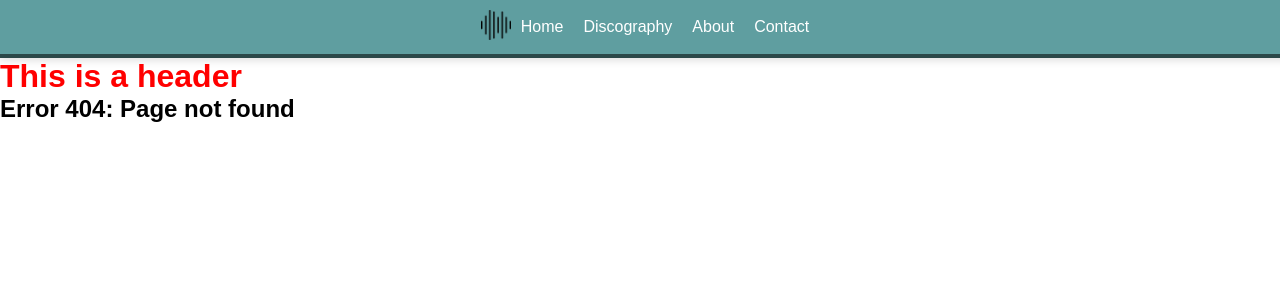
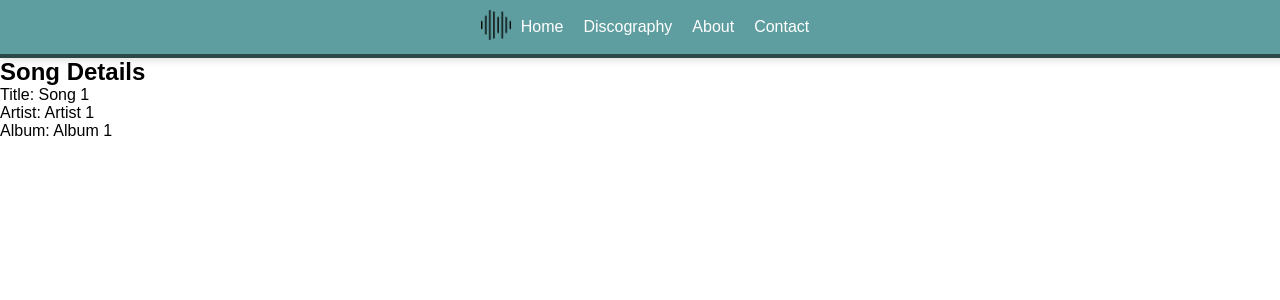
Before and after one commit to SB-YG/gymnasiearbete, a React (Create React App) app: page /song/1 in a window 1280 px wide. Before the commit this address had no page. Shown: the top 300 px of the page. Built offline with nearby package versions, Linux system fonts and the light colour scheme.

Commit message:
added a song page, changes content depending on url paratmeter, used to display differend song data.

```diff
--- a/src/App.css
+++ b/src/App.css
@@ -18,6 +18,7 @@ body {
 
 h1 {
   color: red;
+  text-align: center;
 }
 
 .navbar {
--- a/src/App.js
+++ b/src/App.js
@@ -8,6 +8,7 @@ import Discography from "./pages/Discography";
 import About from "./pages/About";
 import Contact from "./pages/Contact";
 import NoPage from "./pages/NoPage";
+import SongDetails from "./pages/Song";
 
 const App = () => {
   return (
@@ -22,6 +23,8 @@ const App = () => {
           <Route path="/discography" element={<Discography />} />
           <Route path="/about" element={<About />} />
           <Route path="/contact" element={<Contact />} />
+          <Route path="/song" element={<SongDetails />} />
+          <Route path="/song/:id" element={<SongDetails />} />
           <Route path="*" element={<NoPage />} />
         </Routes>
       </BrowserRouter>
--- a/src/pages/Home.js
+++ b/src/pages/Home.js
@@ -5,6 +5,9 @@ export default function Home() {
     <>
       <Header />
       <h2>Home Page</h2>
+      <>
+        <p>Hi there!</p>
+      </>
     </>
   );
 }
--- /dev/null
+++ b/src/pages/Song.js
@@ -0,0 +1,31 @@
+import React from "react";
+import { useParams } from "react-router-dom";
+
+const SongDetails = () => {
+  const { id } = useParams();
+
+  const songData = {
+    1: { title: "Song 1", artist: "Artist 1", album: "Album 1" },
+    2: { title: "Song 2", artist: "Artist 2", album: "Album 2" },
+    3: { title: "Song 3", artist: "Artist 3", album: "Album 3" },
+  };
+
+  const song = songData[id];
+
+  return (
+    <div>
+      <h2>Song Details</h2>
+      {song ? (
+        <div>
+          <p>Title: {song.title}</p>
+          <p>Artist: {song.artist}</p>
+          <p>Album: {song.album}</p>
+        </div>
+      ) : (
+        <p>Song not found</p>
+      )}
+    </div>
+  );
+};
+
+export default SongDetails;
```
